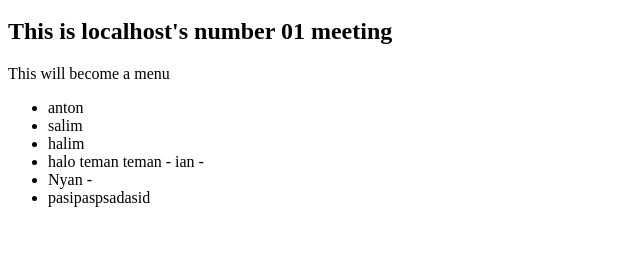
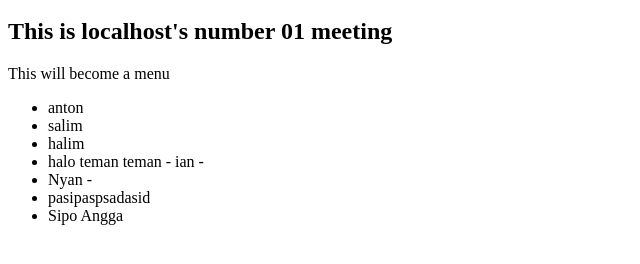
Before and after one commit to nevrending/betatest, a plain HTML site: page index.html in a window 1280 px wide. Shown: the part 48-312 px from the top of the page, without its empty margins (0-640 px from the left). Drawn offline with Linux system fonts and the light colour scheme.

Commit message:
menambahkan sipo Angga

```diff
--- a/index.html
+++ b/index.html
@@ -13,6 +13,7 @@
 			<li>halo teman teman - ian -</li>
             <li>Nyan -</li>
             <li>pasipaspsadasid</li>
+            <li>Sipo Angga</li>
 		</ul>
 </body>
 </html>
```
